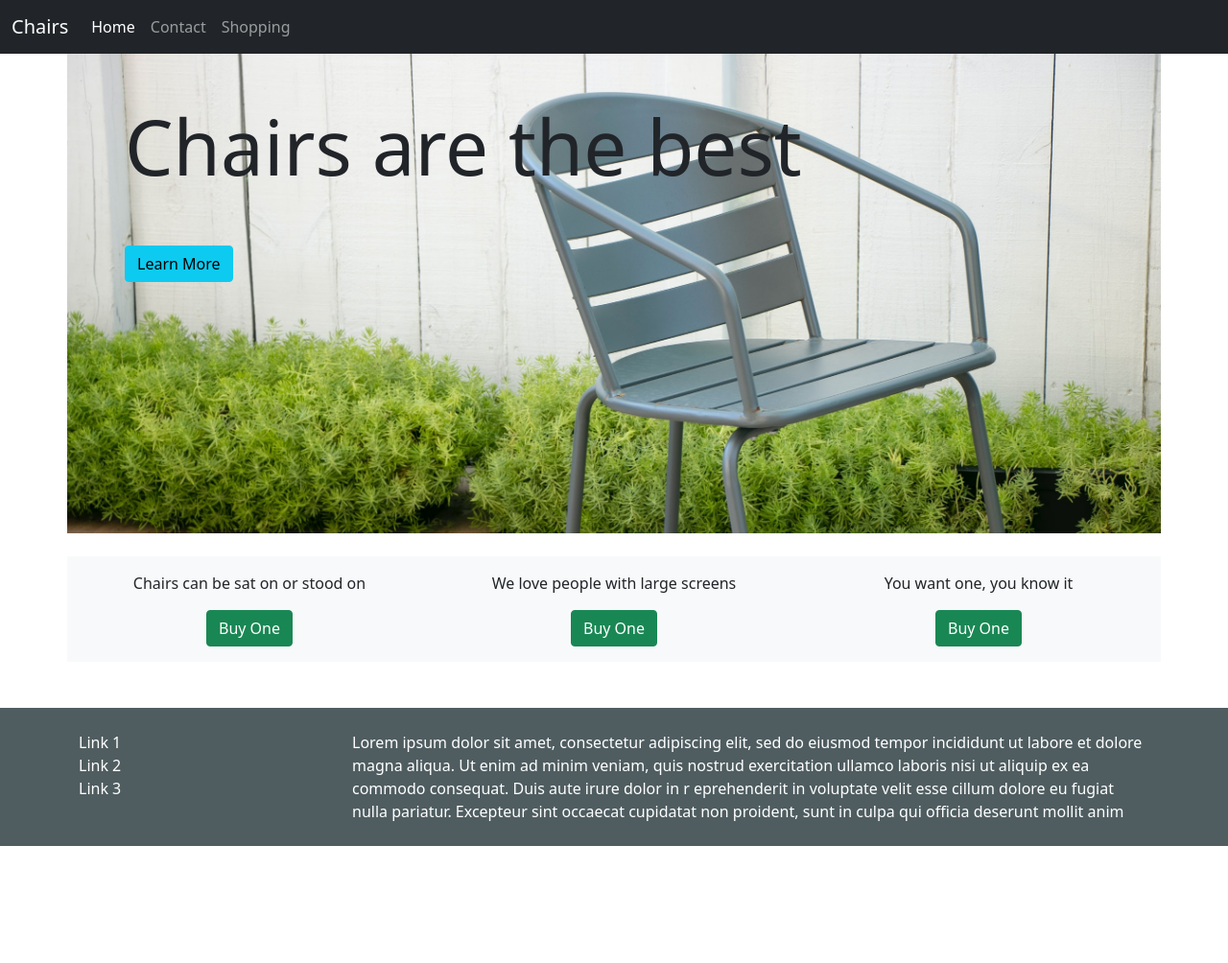
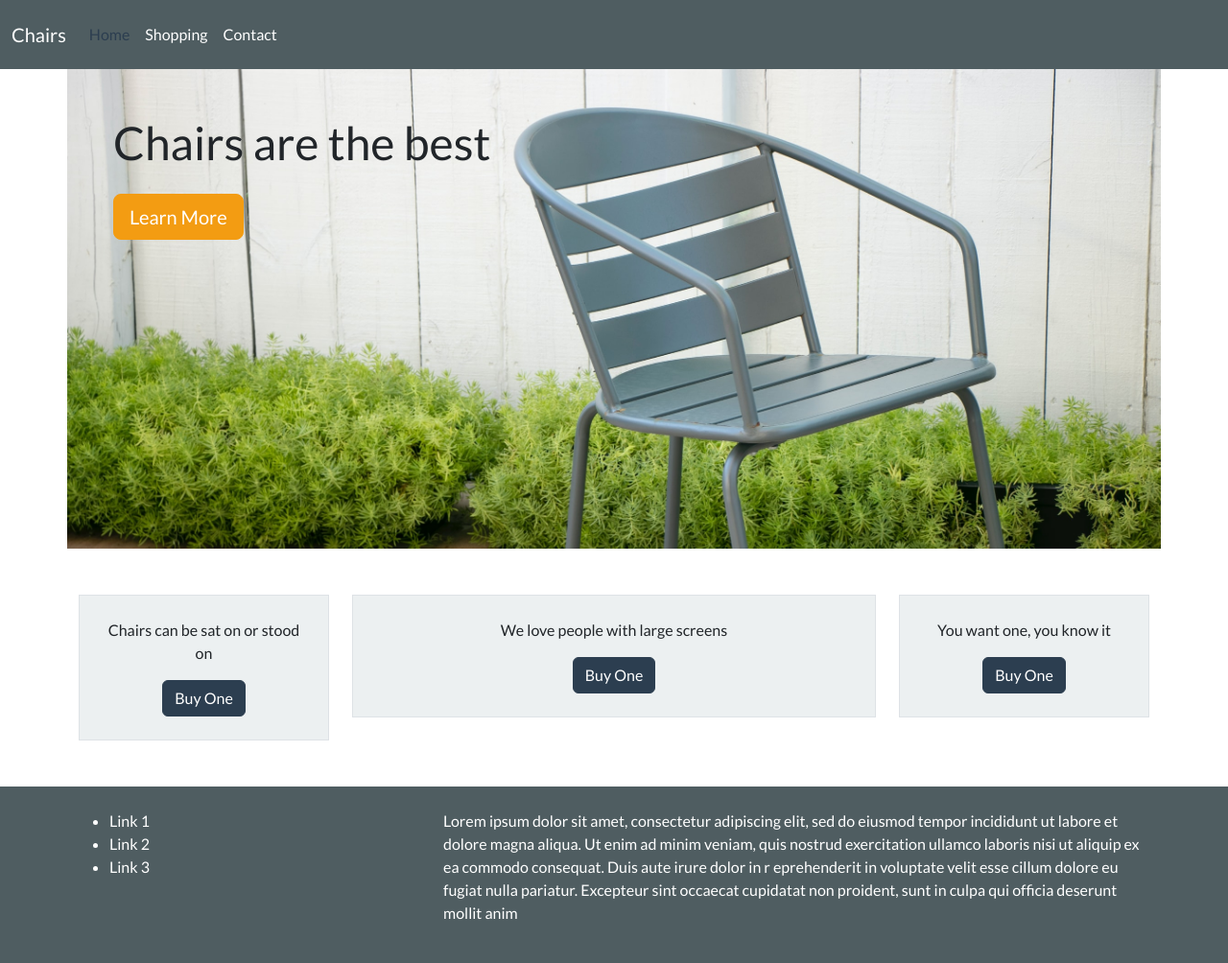
Before and after one commit to natafaye/fesd-week-3, a website: page week-9.html in a window 1280 px wide. Shown: the whole page at 96% size. Before the commit the page ends 882 px from the top, so only its background shows below. Drawn offline with nearby package versions, Linux system fonts and the light colour scheme.

Commit message:
bootstrap with theme full design

```diff
--- a/package.json
+++ b/package.json
@@ -9,7 +9,7 @@
   "author": "",
   "license": "ISC",
   "dependencies": {
-    "bootstrap": "^5.1.0",
+    "bootstrap": "^5.2.3",
     "bootswatch": "^5.2.3"
   }
 }
--- a/styles.css
+++ b/styles.css
@@ -5,5 +5,6 @@
 .bg-chair {
     background-image: url(images/chair.jpg);
     background-size: cover;
+    background-position: center top;
     height: 500px;
 }
--- a/week-9.html
+++ b/week-9.html
@@ -6,16 +6,15 @@
     <meta http-equiv="X-UA-Compatible" content="IE=edge">
     <meta name="viewport" content="width=device-width, initial-scale=1.0">
     <title>Document</title>
-    <link rel="stylesheet" href="node_modules/bootstrap/dist/css/bootstrap.min.css" />
+    <link rel="stylesheet" href="node_modules/bootswatch/dist/flatly/bootstrap.min.css" />
     <link rel="stylesheet" href="styles.css" />
 </head>
 
 <body>
-    <nav class="navbar navbar-expand-lg navbar-dark bg-dark">
+    <nav class="navbar navbar-expand-lg bg-slate navbar-dark">
         <div class="container-fluid">
           <a class="navbar-brand" href="#">Chairs</a>
-            <button class="navbar-toggler" type="button" data-bs-toggle="collapse" data-bs-target="#navbarNav"
-                aria-controls="navbarNav" aria-expanded="false" aria-label="Toggle navigation">
+          <button class="navbar-toggler" type="button" data-bs-toggle="collapse" data-bs-target="#navbarNav" aria-controls="navbarNav" aria-expanded="false" aria-label="Toggle navigation">
             <span class="navbar-toggler-icon"></span>
           </button>
           <div class="collapse navbar-collapse" id="navbarNav">
@@ -24,10 +23,10 @@
                 <a class="nav-link active" aria-current="page" href="#">Home</a>
               </li>
               <li class="nav-item">
-                        <a class="nav-link" href="#">Contact</a>
+                <a class="nav-link" href="#">Shopping</a>
               </li>
               <li class="nav-item">
-                        <a class="nav-link" href="#">Shopping</a>
+                <a class="nav-link" href="#">Contact</a>
               </li>
             </ul>
           </div>
@@ -35,42 +34,48 @@
       </nav>
     <div class="container">
         <div class="row">
-            <div class="col bg-chair">
-                <h1 class="display-1 p-5">Chairs are the best</h1>
-                <button class="btn btn-info ms-5">Learn More</button>
+            <div class="col bg-chair mb-5 pt-5 ps-5">
+                <h1 class="mb-4">Chairs are the best</h1>
+                <button class="btn btn-warning btn-lg">Learn More</button>
             </div>
         </div>
-        <div class="row text-center mt-4">
-            <div class="col-12 col-md-6 col-lg-4 bg-light p-3">
+        <div class="row text-center mb-5 g-4">
+            <div class="col-md">
+                <div class="bg-light border p-4">
                     <p>Chairs can be sat on or stood on</p>
-                <button class="btn btn-success">Buy One</button>
+                    <button class="btn btn-primary">Buy One</button>
                 </div>
-            <div class="d-none d-md-block col-md-6 col-lg-4 bg-light p-3">
+            </div>
+            <div class="col-md col-lg-6 ">
+                <div class="bg-light border p-4">
                     <p>We love people with large screens</p>
-                <button class="btn btn-success">Buy One</button>
+                    <button class="btn btn-primary">Buy One</button>
                 </div>
-            <div class="col-12 col-md-12 col-lg-4 bg-light p-3">
+            </div>
+            <div class="col-md">
+                <div class="bg-light border p-4">
                     <p>You want one, you know it</p>
-                <button class="btn btn-success">Buy One</button>
+                    <button class="btn btn-primary">Buy One</button>
                 </div>
             </div>
         </div>
-    <footer class="bg-slate text-white p-4 mt-5">
+    </div>
+    <footer class="bg-slate text-white p-4">
         <div class="container">
             <div class="row">
-                <div class="col-6 col-md-3">
-                    <ul class="list-unstyled">
+                <div class="col-md">
+                    <ul>
                         <li>Link 1</li>
                         <li>Link 2</li>
                         <li>Link 3</li>
                     </ul>
                 </div>
-                <div class="col">
-                    Lorem ipsum dolor sit amet, consectetur adipiscing elit, sed do eiusmod tempor incididunt
+                <div class="col-md-10 col-lg-8">
+                    <p>Lorem ipsum dolor sit amet, consectetur adipiscing elit, sed do eiusmod tempor incididunt
                     ut labore et dolore magna aliqua. Ut enim ad minim veniam, quis nostrud exercitation
                     ullamco laboris nisi ut aliquip ex ea commodo consequat. Duis aute irure dolor in r
                     eprehenderit in voluptate velit esse cillum dolore eu fugiat nulla pariatur. Excepteur
-                    sint occaecat cupidatat non proident, sunt in culpa qui officia deserunt mollit anim
+                    sint occaecat cupidatat non proident, sunt in culpa qui officia deserunt mollit anim</p>
                 </div>
             </div>
         </div>
```
Also changed, not shown: bootstrap-practice.html (+1 -1 lines), 1 other file. Lines whose indentation alone changed are shown as unchanged.
